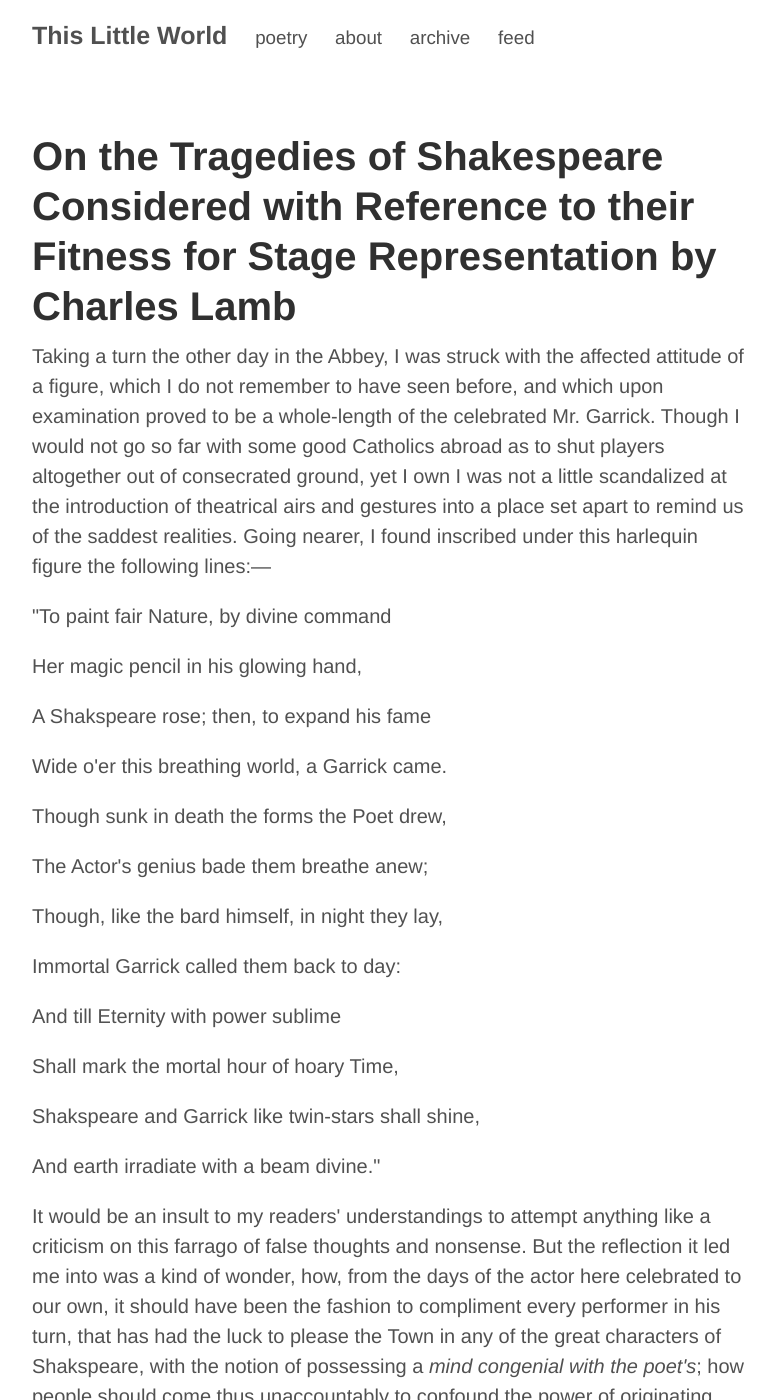
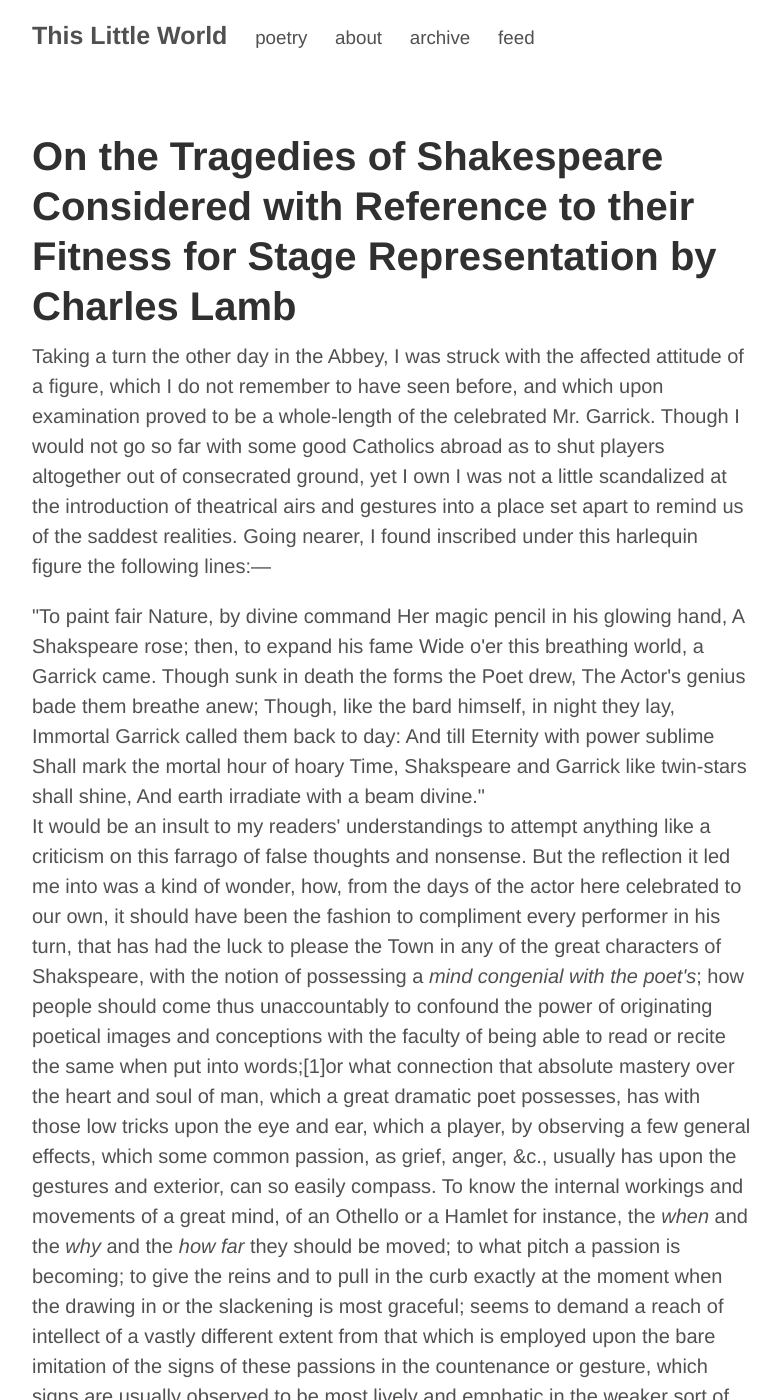
Before and after one commit to ThisLittleWorld/ThisLittleWorld.github.io, a Jekyll site: the page built from pages/lamb.stage.md, in a window 1280 px wide and 1400 px high. Shown: the whole window, without its empty margins (248-1028 px from the left). Built offline with Jekyll 4.4.1, drawn with Linux system fonts in a browser that asks for light colours; Markdown is read by kramdown in place of the engine named in the settings.

Commit message:
removed <p> from every line in the first poem

```diff
--- a/pages/lamb.stage.md
+++ b/pages/lamb.stage.md
@@ -16,42 +16,18 @@ permalink: "/lamb.stage/"
   figure the following lines:&mdash;
 </p>
 <div class="poem">
-  <p>
-    "To paint fair Nature, by divine command
-  </p>
-  <p>
-    Her magic pencil in his glowing hand,
-  </p>
-  <p>
-    A Shakspeare rose; then, to expand his fame
-  </p>
-  <p>
-    Wide o'er this breathing world, a Garrick came.
-  </p>
-  <p>
-    Though sunk in death the forms the Poet drew,
-  </p>
-  <p>
-    The Actor's genius bade them breathe anew;
-  </p>
-  <p>
-    Though, like the bard himself, in night they lay,
-  </p>
-  <p>
-    Immortal Garrick called them back to day:
-  </p>
-  <p>
-    And till Eternity with power sublime
-  </p>
-  <p>
-    Shall mark the mortal hour of hoary Time,
-  </p>
-  <p>
-    Shakspeare and Garrick like twin-stars shall shine,
-  </p>
-  <p>
-    And earth irradiate with a beam divine."
-  </p>
+  "To paint fair Nature, by divine command
+  Her magic pencil in his glowing hand,
+  A Shakspeare rose; then, to expand his fame
+  Wide o'er this breathing world, a Garrick came.
+  Though sunk in death the forms the Poet drew,
+  The Actor's genius bade them breathe anew;
+  Though, like the bard himself, in night they lay,
+  Immortal Garrick called them back to day:
+  And till Eternity with power sublime
+  Shall mark the mortal hour of hoary Time,
+  Shakspeare and Garrick like twin-stars shall shine,
+  And earth irradiate with a beam divine."
 </div>
 <p>
   It would be an insult to my readers' understandings to attempt
```
